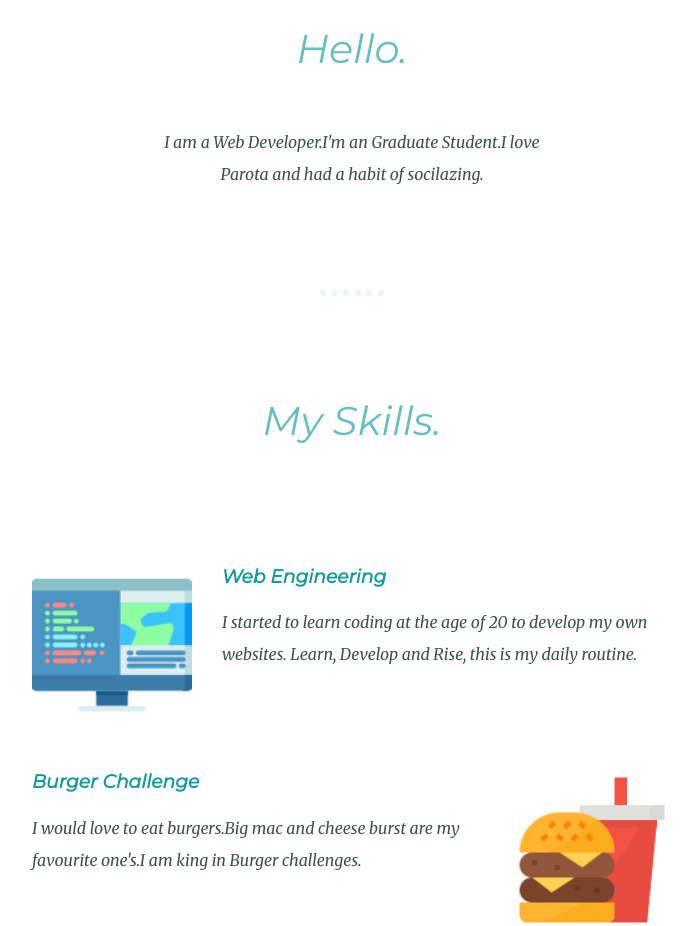
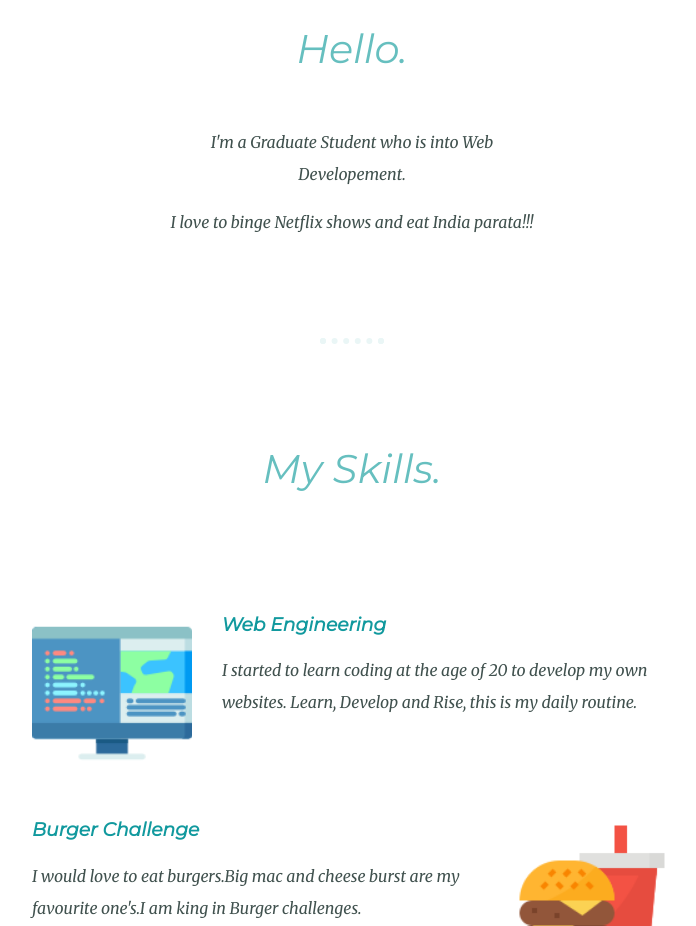
Before and after one commit to Anuragh33/my_new_website_, a plain HTML site: page index.html in a window 1280 px wide. Shown: the part 1020-1946 px from the top of the page, without its empty margins (288-984 px from the left). Drawn offline with Linux system fonts and the light colour scheme.

Commit message:
Update index.html

```diff
--- a/index.html
+++ b/index.html
@@ -23,7 +23,7 @@
     <div class="profile">
       <img src="images/ceo.png" alt="Anuragh-img">
       <h2>Hello.</h2>
-      <p class="intro ">I am a Web Developer.I'm an Graduate Student.I love Parota and had a habit of socilazing. </p>
+      <p class="intro "> I'm a Graduate Student who is into Web Developement. </p> <p>I love to binge Netflix shows and eat India parata!!!</p>
     </div>
     <hr>
     <div class="skills">
```
